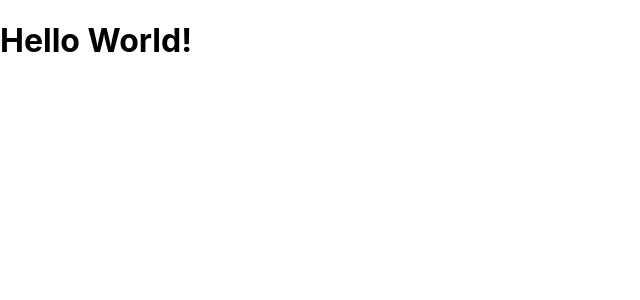
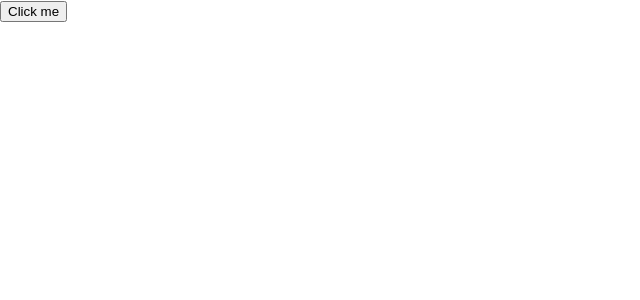
Before and after one commit to nayoung3669/coursera_test, a React (Create React App) app: page / in a window 1280 px wide. Shown: the top 300 px of the page, without its empty margins (0-640 px from the left). Built offline with nearby package versions, Linux system fonts and the light colour scheme.

Commit message:
test for event handler

```diff
--- a/src/App.js
+++ b/src/App.js
@@ -1,14 +1,13 @@
 import logo from './logo.svg';
 import './App.css';
+import Btn from './components/Btn';
 
-function Header() {
-  return (
-    <h1>Hello World!</h1>
-  )
-}
 function App() {
   return (
-    <Header />  //rendering
+    <div>
+      <Btn />
+    </div>
+
   )
 }
 
--- /dev/null
+++ b/src/components/Btn.js
@@ -0,0 +1,22 @@
+// function Btn() {
+//     const clickHandler = () => {
+//         console.log("clicked");
+//     }
+//     return (
+//         <button onClick={clickHandler}>Click me</button>
+//     );
+// }
+
+// export default Btn;
+
+
+function Btn() {
+    const mouseOverHandler = () => {
+        console.log("mouse overed");
+    }
+    return (
+        <button onMouseOver={mouseOverHandler}>Click me</button>
+    );
+}
+
+export default Btn;
--- /dev/null
+++ b/src/components/Header.js
@@ -0,0 +1,3 @@
+function Header() {
+
+}
```
Also changed, not shown: src/components/Nav.js (added, +14 -0 lines).
